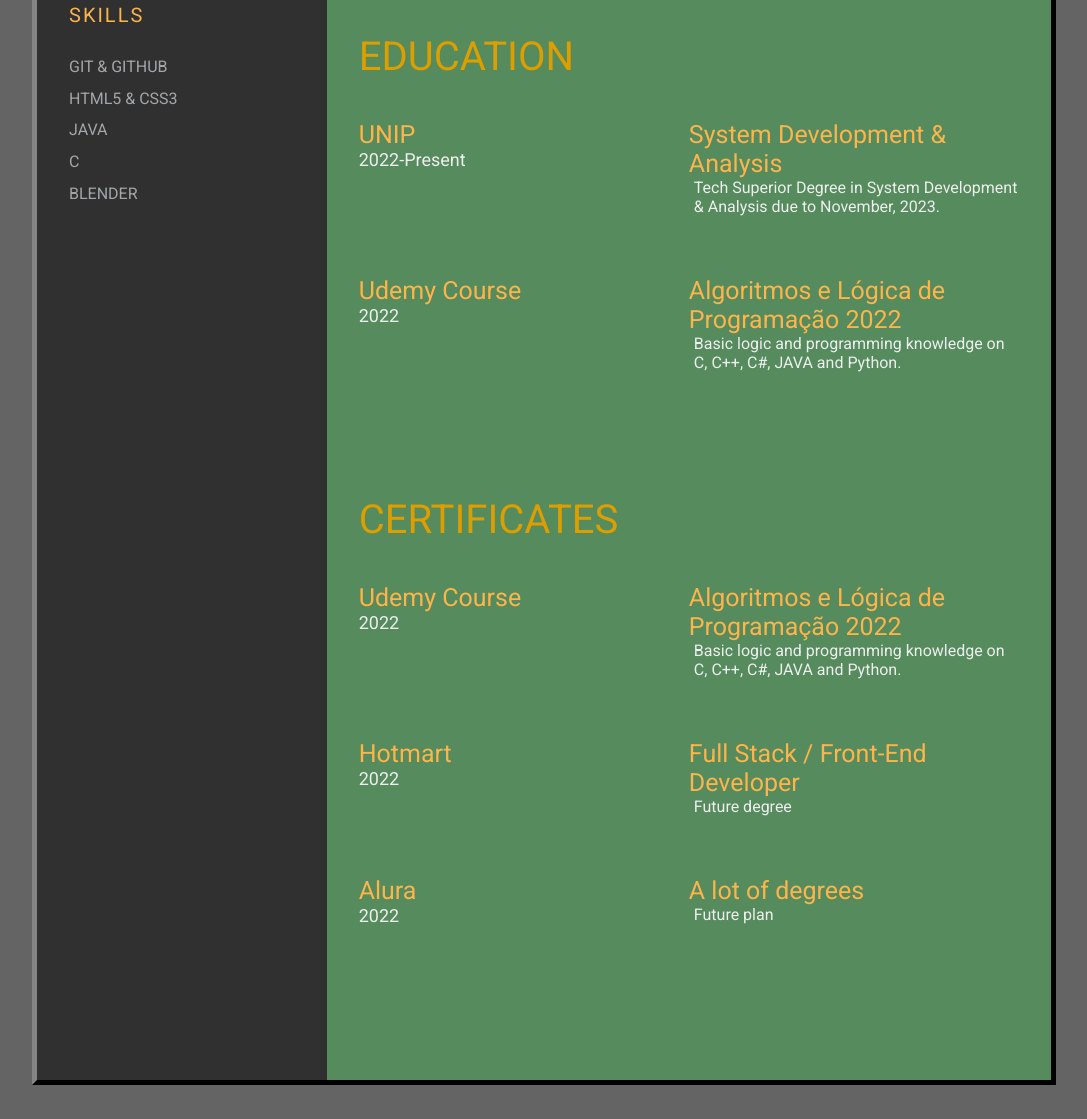
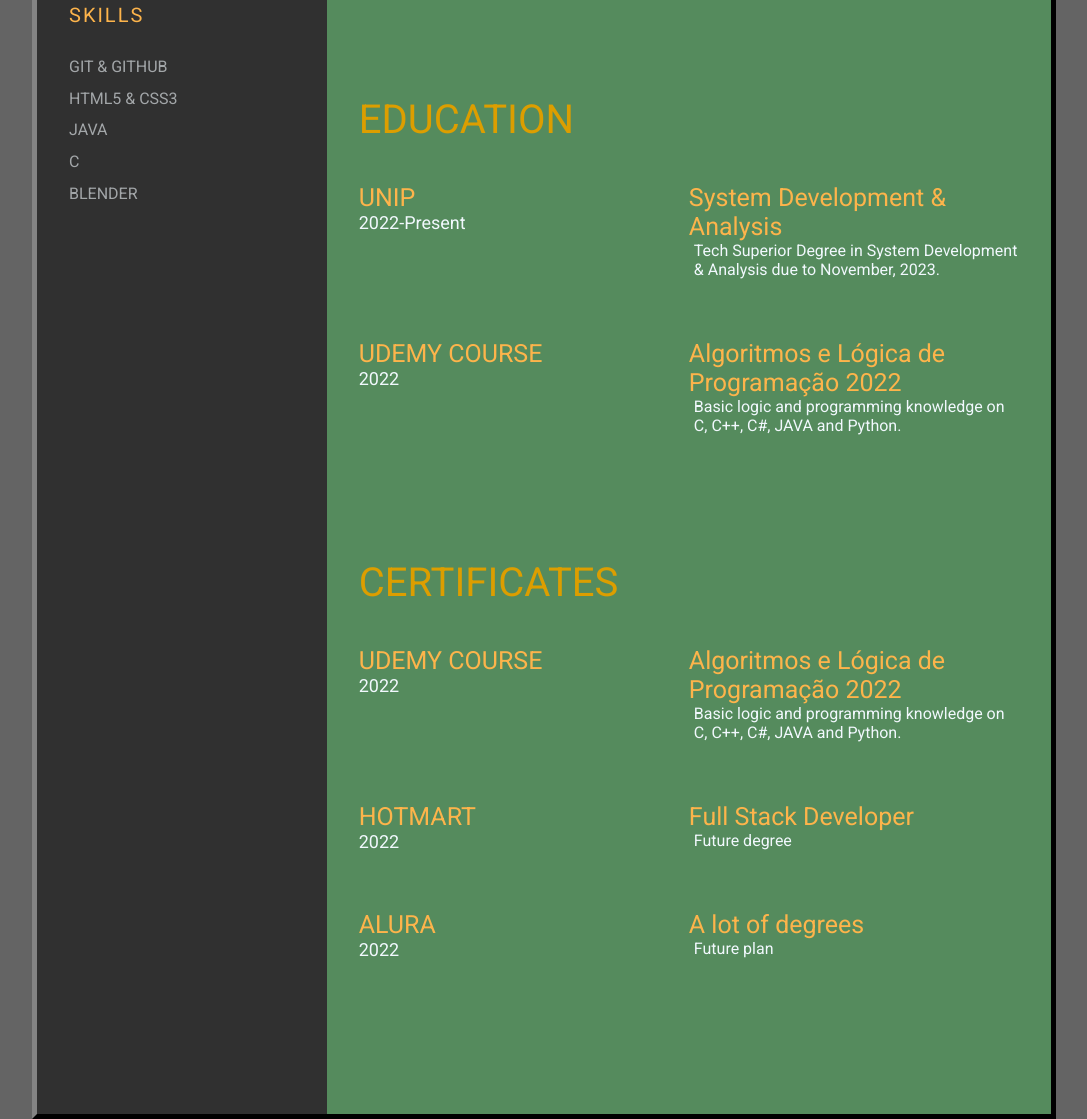
Before and after one commit to Capitaojob/devweekgit.github.io, a plain HTML site: page index.html in a window 1280 px wide. Shown: the part 732-1851 px from the top of the page, without its empty margins (96-1183 px from the left). Drawn offline with Linux system fonts and the light colour scheme.

Commit message:
feature: modified css ^ modified html

```diff
--- a/CSS/styles.css
+++ b/CSS/styles.css
@@ -17,6 +17,7 @@ body {
 }
 
 .resume-contents {
+    /*1043 x 1780*/
     min-height: 100vh;
     width: 80%;
     border: 5px outset #303030;
@@ -24,6 +25,8 @@ body {
     margin: 2rem auto;
     display: grid;
     grid-template-columns: repeat(7, 1fr);
+
+    max-width: 1043px;
 }
 
 .left-section {
@@ -126,10 +129,10 @@ body {
 }
 .about-me-contents {
     font-size: 18px;
-    color: #eeeeee;
+    color: #F1F8FD;
 }
 
-.exp-right {
+.exp-right, .education-right {
     margin-bottom: 60px;
 }
 
@@ -137,11 +140,12 @@ body {
     display: grid;
     grid-template-columns: repeat(2, 1fr);
     padding-bottom: 2rem;
-    color: #eeeeee;
+    color: #F1F8FD;
 }
 
 .exp-company-name, .education-school-name, .awards-company-name {
     font-size: 25px;
+    text-transform: uppercase;
     color: #FDB44B;
 }
 
--- a/index.html
+++ b/index.html
@@ -53,9 +53,10 @@
                 <section class="about gap">
                     <div class="right-title">ABOUT ME</div>
                     <p class="about-me-contents">
-                        Future Software Programmer, Software Analyst and game Developer.<br>
-                        <br>Lorem ipsum, dolor sit amet consectetur adipisicing elit. Temporibus iure eligendi nemo labore minima porro quo harum at possimus laboriosam maiores sequi illum ullam, ipsam quod suscipit ad alias itaque!<br>
-                        Lorem, ipsum dolor sit amet consectetur adipisicing elit. Odit, illum, culpa praesentium esse enim magni distinctio quaerat cum harum, voluptas nesciunt soluta veniam ab autem similique? Facilis tempora magnam modi?<br><br><br>
+                        Future Software Programmer, Analyst and game Developer.<br>
+                        <br>As an IT student, I look for job opportunities in the development area, preferably with future growth opportunities in the company so that I can develop and contribute increasingly to the business.<br>
+                        <br><br>Basic knowledge in the programming languages C, JAVA and Python, besides HTML5, CSS3 and JavaScript.<br>
+                        Blender, Photoshop, Word, Excel and GIT are related experiences i offer in my repertoire.<br><br><br>
                     </p>
                 </section>
                 <section class="experience gap">
@@ -83,32 +84,32 @@
                         </div>
                     </div>
                 </section>
-                <section class="experience gap">
+                <section class="education gap">
                     <div class="right-title">EDUCATION</div>
-                    <div class="experience-contents">
-                        <div class="exp-left">
-                            <p class="exp-company-name">UNIP</p>
-                            <p class="exp-time-period">2022-Present</p>
+                   <div class="education-contents">
+                        <div class="education-left">
+                            <p class="education-school-name">UNIP</p>
+                            <p class="education-time-period">2022-Present</p>
                         </div>
-                        <div class="exp-right">
-                            <p class="exp-position">System Development & Analysis</p>
-                            <p class="exp-desc">
+                        <div class="education-right">
+                            <p class="education-subject">System Development & Analysis</p>
+                            <p class="education-desc">
                                 Tech Superior Degree in System Development & Analysis due to November, 2023.
                             </p>
                         </div>
-                        <div class="exp-left">
-                            <p class="exp-company-name">Udemy Course</p>
-                            <p class="exp-time-period">2022</p>
+                        <div class="education-left">
+                            <p class="education-school-name">Udemy Course</p>
+                            <p class="education-time-period">2022</p>
                         </div>
-                        <div class="exp-right">
-                            <p class="exp-position">Algoritmos e Lógica de Programação 2022</p>
-                            <p class="exp-desc">
+                        <div class="education-right">
+                            <p class="education-subject">Algoritmos e Lógica de Programação 2022</p>
+                            <p class="education-desc">
                                 Basic logic and programming knowledge on C, C++, C#, JAVA and Python.
                             </p>
                         </div>
                     </div>
                 </section>
-                <section class="experience gap">
+                <section class="education gap">
                     <div class="right-title">CERTIFICATES</div>
                     <div class="experience-contents">
                         <div class="exp-left">
@@ -126,7 +127,7 @@
                             <p class="exp-time-period">2022</p>
                         </div>
                         <div class="exp-right">
-                            <p class="exp-position">Full Stack / Front-End Developer</p>
+                            <p class="exp-position">Full Stack Developer</p>
                             <p class="exp-desc">
                                 Future degree
                             </p>
```
